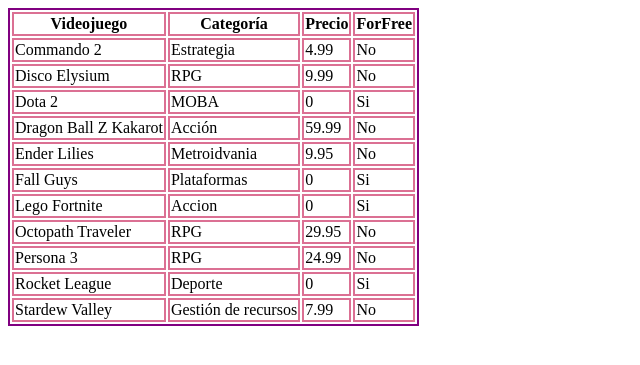
After one commit to pma152402/desarrollo-web-servidor-2024, a PHP site: page /arrays_bidimensionales.php in a window 1280 px wide. The commit adds this page. Shown: the top 365 px of the page, without its empty margins (0-640 px from the left). Run offline with PHP 8.4, Linux system fonts and the light colour scheme.

Commit message:
arrays bidimensionales

```diff
--- /dev/null
+++ b/03_arrays/arrays_bidimensionales.php
@@ -0,0 +1,87 @@
+<!DOCTYPE html>
+<html lang="en">
+<head>
+    <meta charset="UTF-8">
+    <meta name="viewport" content="width=device-width, initial-scale=1.0">
+    <title>Document</title>
+    <link href="estilos.css" rel="stylesheet" type="text/css">
+    <?php
+        error_reporting( E_ALL);
+        ini_set("display_errors", 1);
+    ?>
+</head>
+<body>
+    <?php
+        $array = [1,2,3,4];
+
+        $videojuegos = [
+            ["Disco Elysium","RPG", 9.99],
+            ["Dragon Ball Z Kakarot", "Acción", 59.99],
+            ["Persona 3", "RPG", 24.99],
+            ["Commando 2", "Estrategia", 4.99],
+            ["Stardew Valley", "Gestión de recursos", 7.99]
+        ];
+
+        $nuevo_videojuego = ["Octopath Traveler", "RPG", 29.95];
+        array_push($videojuegos, $nuevo_videojuego);
+
+        array_push($videojuegos, ["Ender Lilies", "Metroidvania", 9.95]);
+
+        //unset($videojuegos[3]);
+
+        array_push($videojuegos, ["Dota 2", "MOBA", 0]);
+        array_push($videojuegos, ["Fall Guys", "Plataformas", 0]);
+        array_push($videojuegos, ["Rocket League", "Deporte", 0]);
+        array_push($videojuegos, ["Lego Fortnite", "Accion", 0]);
+
+        for ($i = 0; $i < count($videojuegos); $i++){
+        /* PARA METER UNA NUEVA COLUMNA */
+
+            if ($videojuegos[$i][2] == 0) {
+                $videojuegos[$i][3] = "Si";
+            }
+            else {
+                $videojuegos[$i][3] = "No";
+            }
+        }
+
+    ?>
+    <table>
+        <thead>
+            <tr>
+                <th>Videojuego</th>
+                <th>Categoría</th>
+                <th>Precio</th>
+                <th>ForFree</th>
+            </tr>
+        </thead>
+        <tbody>
+            <?php
+            // etiquetas auxiliares
+            $_titulo = array_column($videojuegos, 0);
+            $_categoria = array_column($videojuegos, 1);
+            $precio = array_column($videojuegos, 2);
+
+            // si fuera descendente, SORT_DESC
+            array_multisort($_titulo, SORT_ASC, $videojuegos);
+
+
+
+            foreach($videojuegos as $videojuego) {
+                //print_r($videojuego);
+               /*  echo $videojuego[0];
+                echo "<br><br>"; */
+                list($titulo, $categoria, $precio, $forfree) = $videojuego;
+                echo "<tr>";
+                echo "<td>$titulo</td>";
+                echo "<td>$categoria</td>";
+                echo "<td>$precio</td>";
+                echo "<td>$forfree</td>";
+                echo "</tr>";
+            }
+            ?>
+        </tbody>
+    </table>
+
+</body>
+</html>
```
Also changed, not shown: 03_arrays/ejerciciosArray.php (+39 -0 lines), 03_arrays/peliculas.php (added, +61 -0 lines).
